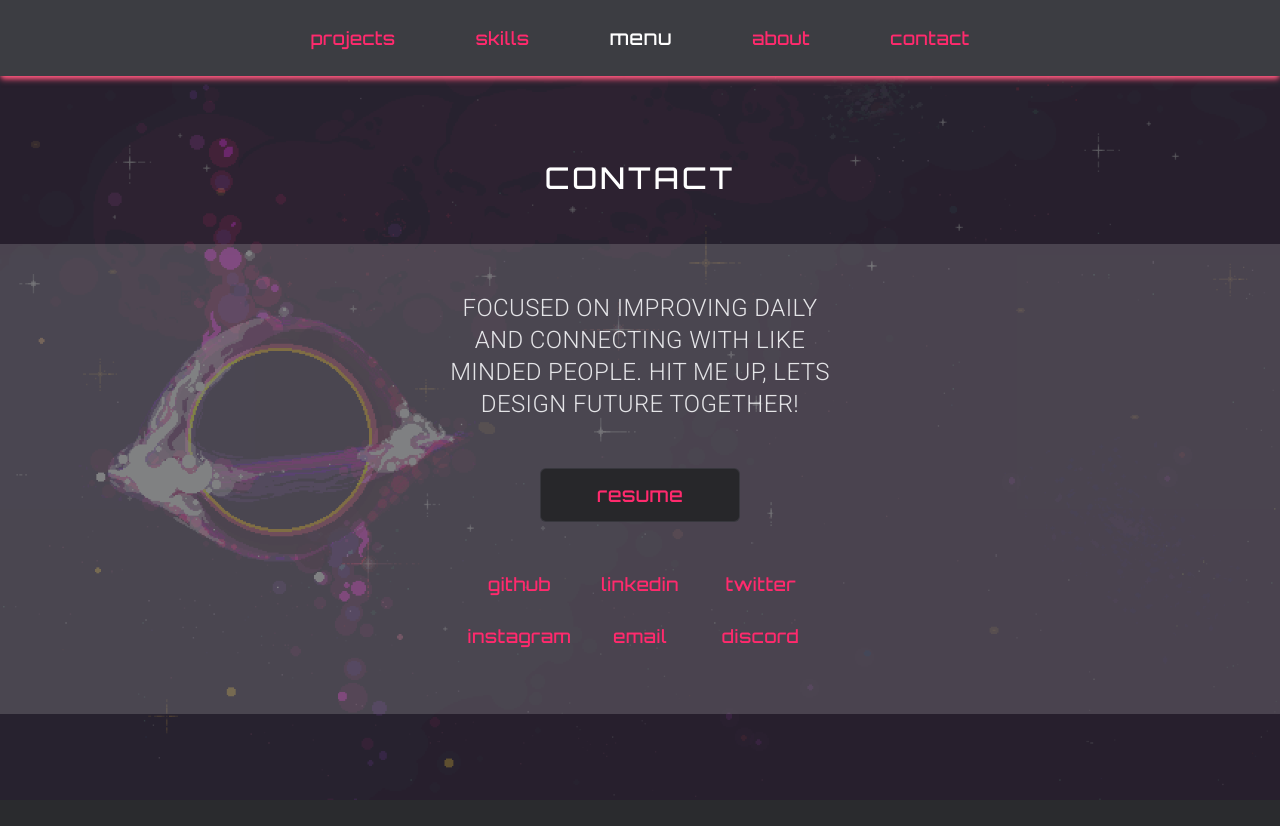
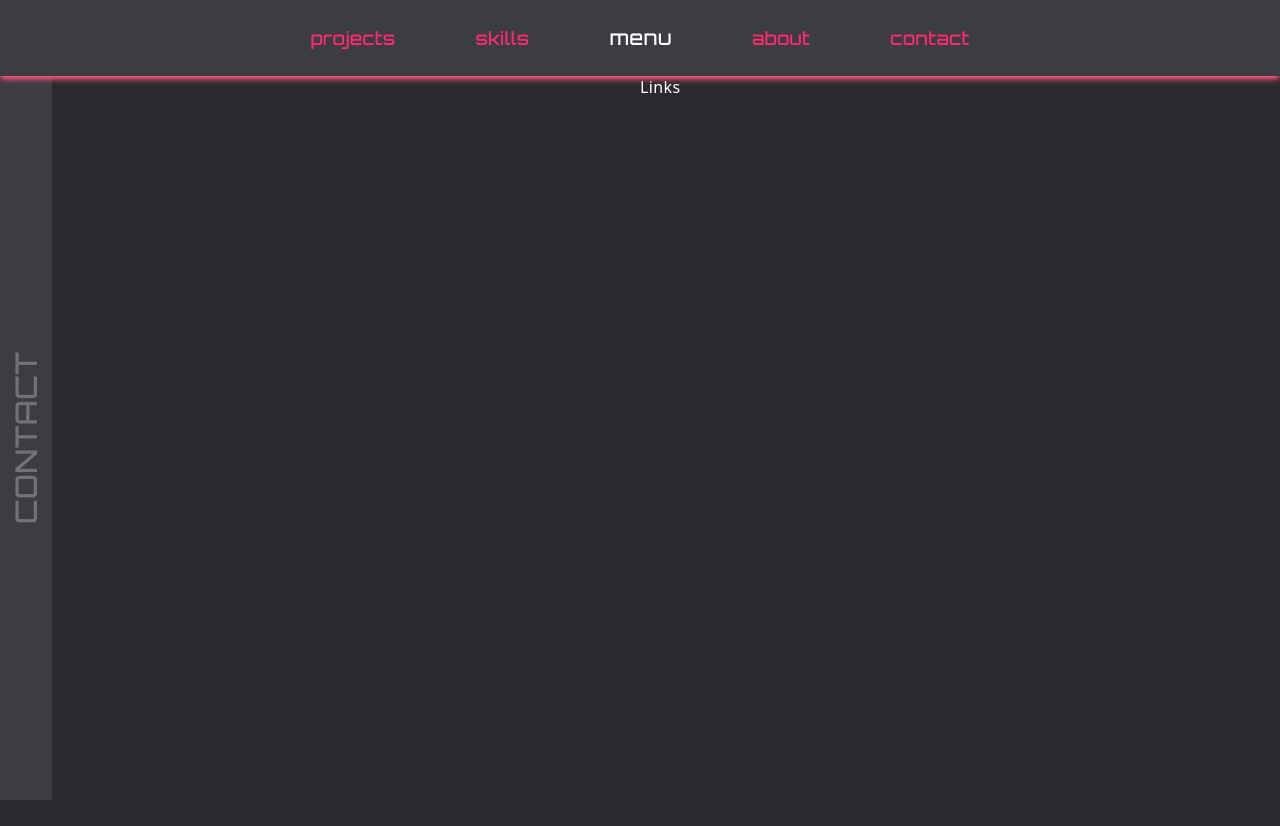
Before and after one commit to gopiinho/devProfile, a Next.js app: page /contact in a window 1280 px wide. After the commit the page ends 800 px from the top, so only its background shows below. Built offline with nearby package versions, Linux system fonts and the light colour scheme; a web font is replaced by a local one.

Commit message:
Update: New layout for contact

```diff
--- a/pages/contact.jsx
+++ b/pages/contact.jsx
@@ -1,8 +1,7 @@
 import React, { useState } from "react"
 import Link from "next/link"
 import { motion as m } from "framer-motion"
-import Image from "next/image"
-import { contactBG } from "../public/assets/backgrounds/index"
+
 const Contact = () => {
   const [linkText, setLinkText] = useState("discord")
 
@@ -11,111 +10,22 @@ const Contact = () => {
       initial={{ opacity: 0.3 }}
       animate={{ opacity: 1 }}
       exit={{ opacity: 0 }}
-      transition={{ duration: 0.3, ease: "easeOut" }}
-      className="w-full lg:h-screen "
+      transition={{ duration: 0.3, ease: "easeIn" }}
+      className="w-full h-screen pt-[75px]"
     >
-      <Image
-        src={contactBG}
-        alt="/"
-        className="fixed inset-0 w-full h-full object-cover z-[-1] opacity-30 pointer-events-none"
-        priority
-        unoptimized={true}
-      />
-      <div className="w-full m-auto py-28">
-        <div className="">
-          <div className="neonH2 items-center justify-center cursor-default">
-            <h2 className="text-3xl tracking-widest uppercase text-cyber text-center my-12 font-cyber duration-200">
+      <div className="flex w-full ">
+        <div className="w-[50%] h-full">
+          <div className="flex">
+            <h2
+              style={{ height: "calc(100vh - 75px)" }}
+              className="writing-vertical font-cyber rotate-180 h-full text-zinc-500 uppercase text-3xl text-center transform duration-300 bg-[#3c3d42] group-hover:text-[#ff577d] px-2"
+            >
               Contact
             </h2>
           </div>
-          <div className="m-auto items-center px-20 justify-between bg-zinc-300/20 py-12 text-zinc-200 hover:text-zinc-200 hover:bg-zinc-800/50  duration-300 border-opacity-40">
-            <div className="text-center items-center font-robot">
-              <div>
-                <p className="text-2xl font-robot uppercase max-w-[400px] m-auto items-center justify-center">
-                  Focused on improving daily and connecting with like minded
-                  people. Hit me up, lets design future together!
-                </p>
-              </div>
-            </div>
-            <div>
-              <div className="py-8 mt-4">
-                <div className="max-w-[200px] m-auto justify-center items-center ease-in border bg-zinc-800 text-[#ff2a6d] hover:text-white border-zinc-600 hover:border-[#ff2a6d] duration-200 hover:shadow-neon-main rounded-md border-opacity-40">
-                  <Link
-                    href="https://drive.google.com/file/d/12WNCNpQlSO1jyVFVxrmuQx1IWbH1PgCV/view"
-                    target="_blank"
-                    rel="noopener noreferrer"
-                    className=" flex flex-col items-center justify-center py-3 font-cyber"
-                  >
-                    <h2 className="text-xl ">resume</h2>
-                  </Link>
-                </div>
-              </div>
-
-              <div>
-                <div className="grid md:grid-cols-3 sm:grid-cols-2 gap-6 links items-center  justify-between max-w-[370px] m-auto p-4 font-cyber text-[#ff2a6d] mobile-center">
-                  <div className=" flex flex-col items-center justify-between ">
-                    <Link
-                      href="https://github.com/igopib"
-                      target="_blank"
-                      rel="noopener noreferrer"
-                    >
-                      <h3 className="text-lg hover:text-white">github</h3>
-                    </Link>
-                  </div>
-
-                  <div className=" flex flex-col items-center justify-center">
-                    <Link
-                      href="https://www.linkedin.com/in/gopinho/"
-                      target="_blank"
-                      rel="noopener noreferrer"
-                    >
-                      <h3 className="text-lg hover:text-white">linkedin</h3>
-                    </Link>
-                  </div>
-
-                  <div className=" flex flex-col items-center justify-center">
-                    <Link
-                      href="https://twitter.com/gopiinho"
-                      target="_blank"
-                      rel="noopener noreferrer"
-                    >
-                      <h3 className="text-lg hover:text-white">twitter</h3>
-                    </Link>
-                  </div>
-
-                  <div className=" flex flex-col items-center justify-between ">
-                    <Link
-                      href="https://www.instagram.com/gopiinho/"
-                      target="_blank"
-                      rel="noopener noreferrer"
-                    >
-                      <h3 className="text-lg  hover:text-white">instagram</h3>
-                    </Link>
-                  </div>
-
-                  <div className=" flex flex-col items-center justify-center">
-                    <Link
-                      href="mailto:gopinho@protonmail.com"
-                      target="_blank"
-                      rel="noopener noreferrer"
-                    >
-                      <h3 className="text-lg hover:text-white">email</h3>
-                    </Link>
-                  </div>
-
-                  <div className=" flex flex-col items-center justify-center">
-                    <h3
-                      className="text-lg cursor-pointer hover:text-white select-text"
-                      onClick={() => setLinkText("Gopinho#6037")}
-                    >
-                      {linkText}
-                    </h3>
-                  </div>
-                </div>
-              </div>
-            </div>
-          </div>
+          <div></div>
         </div>
+        <div className="w-[50%]">Links</div>
       </div>
     </m.div>
   )
--- a/pages/skills.jsx
+++ b/pages/skills.jsx
@@ -10,7 +10,7 @@ const Skills = () => {
       animate={{ opacity: 1 }}
       exit={{ opacity: 0 }}
       transition={{ duration: 0.3, ease: "easeOut" }}
-      className="w-full h-screen bg-zinc-800 pt-[75px] text-zinc-300 font-robot"
+      className="w-full h-screen bg-zinc-800 pt-[75px] text-zinc-200 font-robot"
     >
       <div className="flex flex-col w-full">
         <div className="flex flex-row md:flex-row sm:flex-col w-full h-1/2">
```
